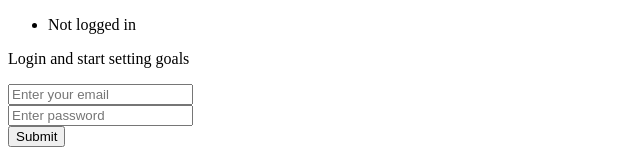
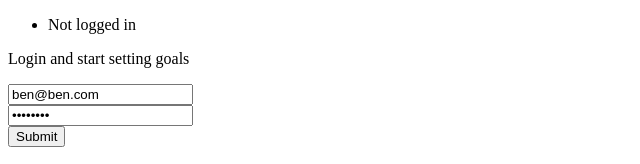
Before and after one commit to benjaminpritchard230/next-typescript-books-app, a Next.js app: page /login in a window 1280 px wide. Shown: the top 164 px of the page, without its empty margins (0-640 px from the left). Built offline with nearby package versions, Linux system fonts and the light colour scheme.

Commit message:
Add default email/pword for testing

```diff
--- a/pages/login/index.tsx
+++ b/pages/login/index.tsx
@@ -15,8 +15,8 @@ const Login = (props: Props) => {
   const [login, { isLoading, error }] = useLoginMutation();
 
   const [formData, setFormData] = useState({
-    email: "",
-    password: "",
+    email: "ben@ben.com",
+    password: "benben11",
   });
 
   const { email, password } = formData;
```
